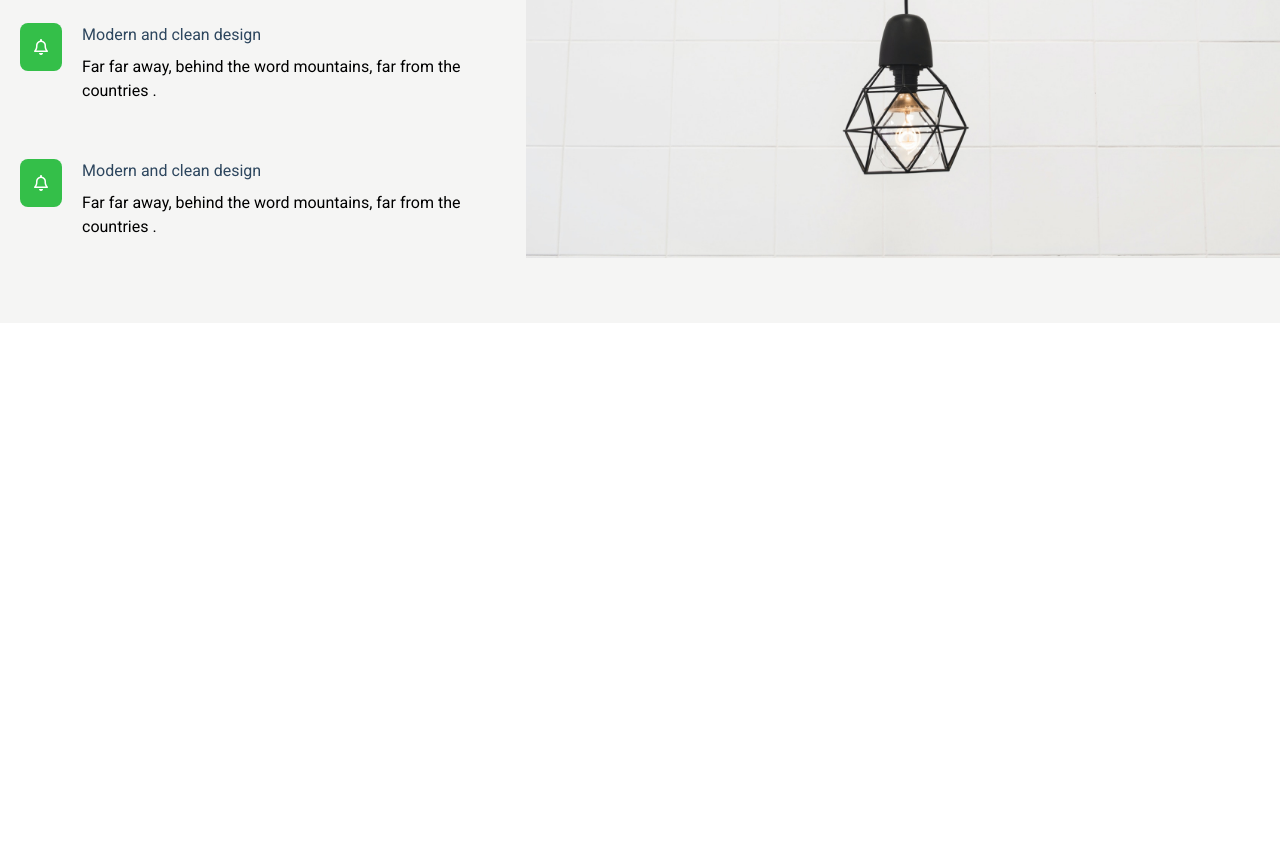
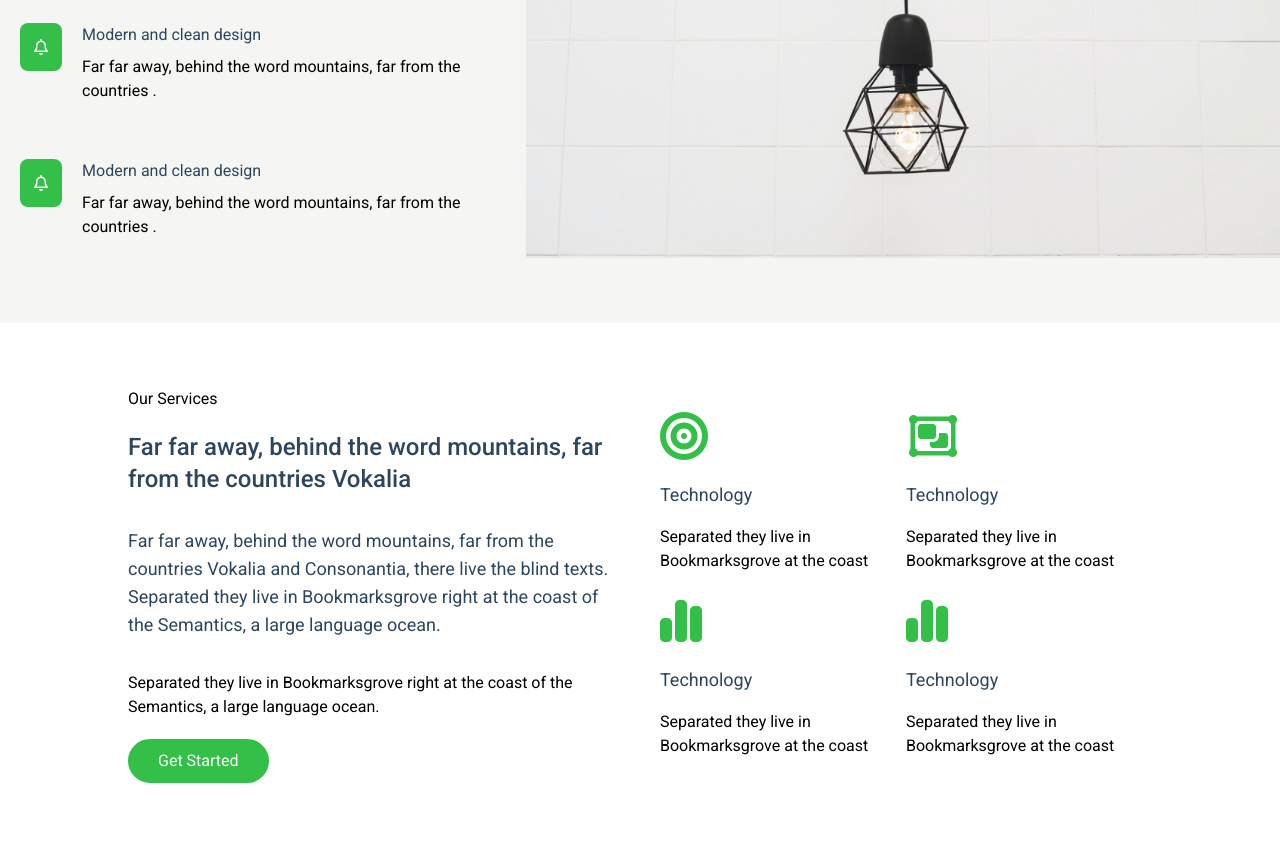
Before and after one commit to shajalal07s/template-2, a website: page index.html in a window 1280 px wide. Shown: the part 3916-4763 px from the top of the page. Before the commit the page ends 4239 px from the top, so only its background shows below. Drawn offline with nearby package versions, Linux system fonts and the light colour scheme; files that its build step writes are made by us from their sources.

Commit message:
section 3 done

```diff
--- a/index.html
+++ b/index.html
@@ -351,6 +351,73 @@
                 </div>
             </div>
         </section>
+
+        <!-- Section 4 -->
+
+        <section>
+            <div class="container py-16">
+                <div class="flex items-center justify-center">
+                    <div class="lg:w-4/5 flex gap-10 items-center flex-col lg:flex-row ">
+                        <div class="lg:w-1/2">
+                            <p class="mb-5 text-base">Our Services</p>
+                            <p class="text-2xl font-medium mb-8 text-color-secndary">
+                                Far far away, behind the word mountains, far from the countries Vokalia
+                            </p>
+                            <p class="mb-8 text-lg text-color-secndary">
+                                Far far away, behind the word mountains,
+                                far from the countries Vokalia and Consonantia,
+                                there live the blind texts. Separated they live
+                                in Bookmarksgrove right at the coast of the Semantics,
+                                a large language ocean.
+                            </p>
+                            <p class="text-base mb-5">
+                                Separated they live in Bookmarksgrove right at the coast of the Semantics, a large language ocean.
+                            </p>
+                            <button class="btn px-7 py-2 text-white border-2 border-color-primary hover:border-color-primary
+                                hover:bg-white hover:text-color-primary  bg-color-primary rounded-full ease-in duration-200">
+                                Get Started
+                            </button>
+                        </div>
+
+                        <div class="lg:w-1/2">
+                            <div class="flex lg:flex-wrap gap-5 lg:gap-0 flex-col lg:items-center lg:flex-row">
+                                <div class="lg:w-1/2">
+                                    <i class="fa-solid fa-bullseye text-5xl text-color-primary"></i>
+                                    <p class="mt-5 text-color-secndary text-lg">Technology</p>
+                                    <p class="mt-4">
+                                        Separated they live in Bookmarksgrove at the coast
+                                    </p>
+                                </div>
+
+                                <div class="lg:w-1/2">
+                                    <i class="fa-regular fa-object-group text-5xl text-color-primary"></i>
+                                    <p class="mt-5 text-color-secndary text-lg">Technology</p>
+                                    <p class="mt-4">
+                                        Separated they live in Bookmarksgrove  at the coast
+                                    </p>
+                                </div>
+
+                                <div class="lg:w-1/2 mt-6">
+                                    <i class="fa-solid fa-chart-simple text-5xl text-color-primary"></i>
+                                    <p class="mt-5 text-color-secndary text-lg">Technology</p>
+                                    <p class="mt-4">
+                                        Separated they live in Bookmarksgrove  at the coast
+                                    </p>
+                                </div>
+
+                                <div class="lg:w-1/2 mt-6">
+                                    <i class="fa-solid fa-chart-simple text-5xl text-color-primary"></i>
+                                    <p class="mt-5 text-color-secndary text-lg">Technology</p>
+                                    <p class="mt-4">
+                                        Separated they live in Bookmarksgrove at the coast
+                                    </p>
+                                </div>
+                            </div>
+                        </div>
+                    </div>
+                </div>
+            </div>
+        </section>
     </main>
 
     <!-- JS -->
```
